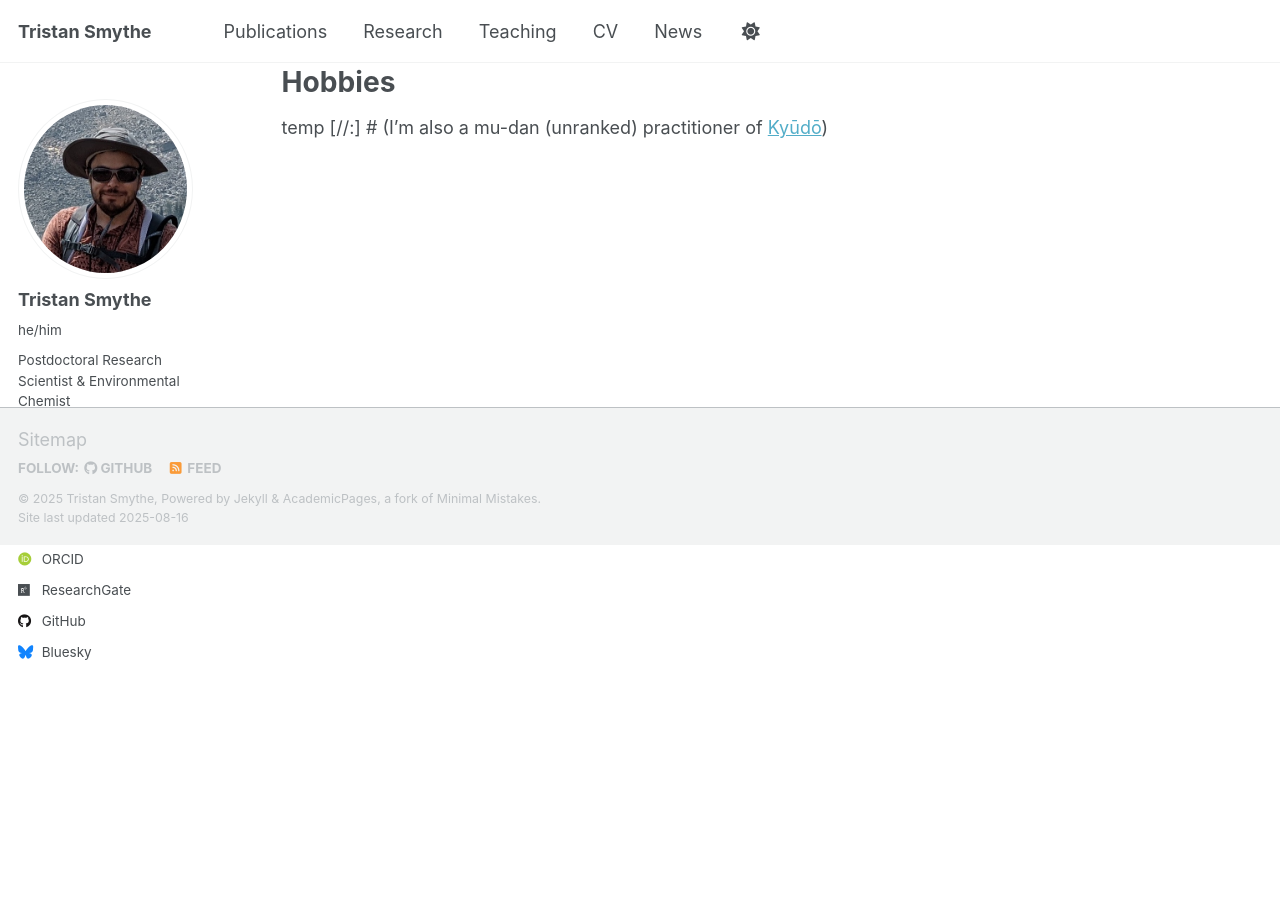
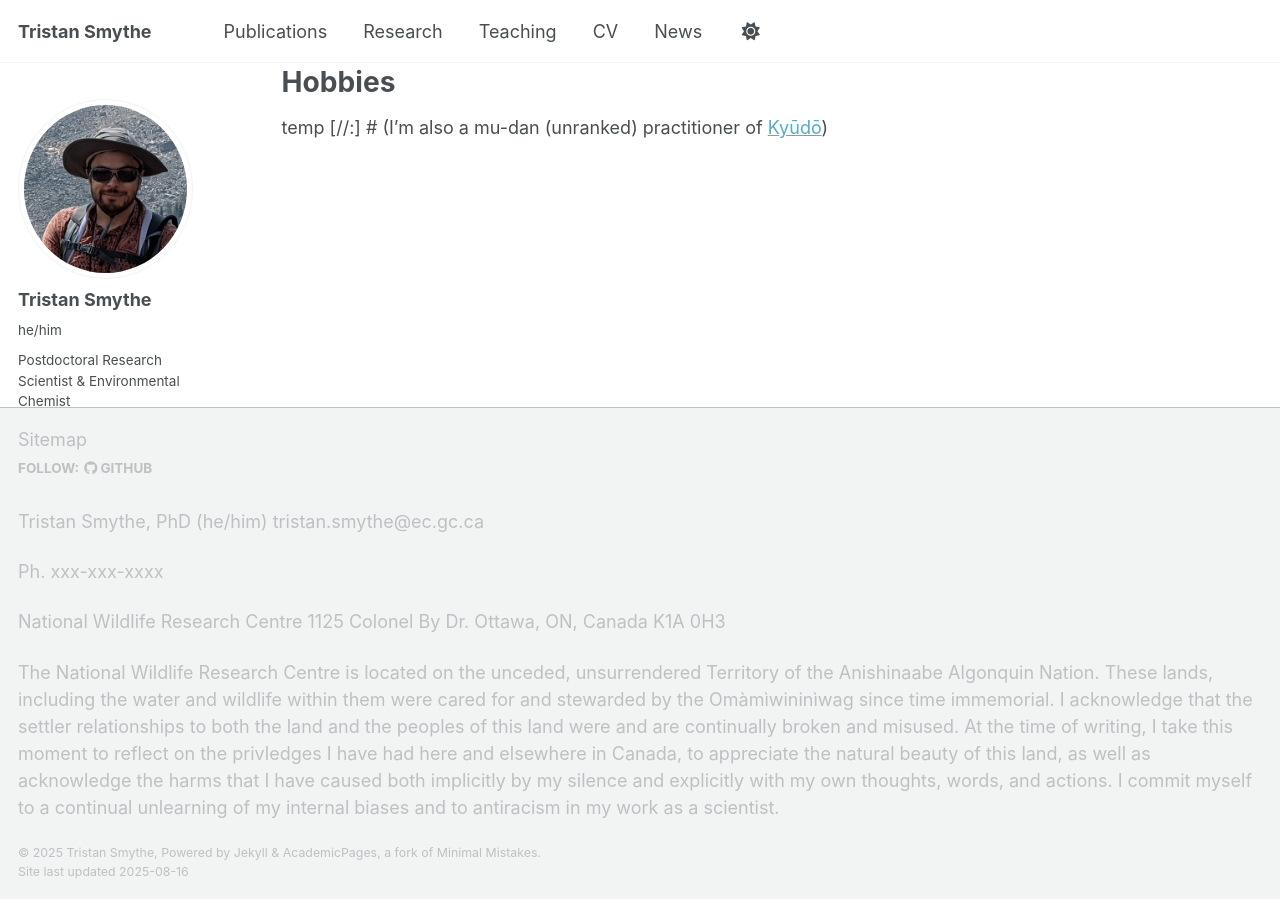
Before and after one commit to tristansmythe/tristansmythe.github.io, a Jekyll site: the page built from _pages/about.md, in a window 1280 px wide and 900 px high, scrolled down 1341 px. Built offline with Jekyll 4.4.1, drawn with Linux system fonts in a browser that asks for light colours; some web fonts are replaced; a script that is not in the unit is left out.

Commit message:
Update footer.html

```diff
--- a/_includes/footer.html
+++ b/_includes/footer.html
@@ -12,12 +12,20 @@
     {% if site.author.bitbucket %}
       <li><a href="http://bitbucket.org/{{ site.author.bitbucket }}"><i class="fab fa-bitbucket" aria-hidden="true"></i> Bitbucket</a></li>
     {% endif %}
-    {% if site.atom_feed.hide != true %}
-    <li><a href="{% if site.atom_feed.path %}{{ site.atom_feed.path }}{% else %}{{ base_path }}/feed.xml{% endif %}"><i class="fa fa-fw fa-rss-square" aria-hidden="true"></i> {{ site.data.ui-text[site.locale].feed_label | default: "Feed" }}</a></li>
-    {% endif %}
   </ul>
 </div>
 {% endif %}
+
+<div class="page__footer-details">
+  <p>Tristan Smythe, PhD (he/him)
+  <a href="tristan.smythe@ec.gc.ca">tristan.smythe@ec.gc.ca</a></p>
+  <p>Ph. xxx-xxx-xxxx</p>
+  <p>National Wildlife Research Centre
+  1125 Colonel By Dr.
+  Ottawa, ON, Canada
+  K1A 0H3</p>
+  <p>The National Wildlife Research Centre is located on the unceded, unsurrendered Territory of the Anishinaabe Algonquin Nation. These lands, including the water and wildlife within them were cared for and stewarded by the Omàmìwininìwag since time immemorial. I acknowledge that the settler relationships to both the land and the peoples of this land were and are continually broken and misused. At the time of writing, I take this moment to reflect on the privledges I have had here and elsewhere in Canada, to appreciate the natural beauty of this land, as well as acknowledge the harms that I have caused both implicitly by my silence and explicitly with my own thoughts, words, and actions. I commit myself to a continual unlearning of my internal biases and to antiracism in my work as a scientist.</p>
+</div>
 
 <div class="page__footer-copyright">
   &copy; {{ site.time | date: '%Y' }} {{ site.name | default: site.title }}, {{ site.data.ui-text[site.locale].powered_by | default: "Powered by" }} <a href="http://jekyllrb.com" rel="nofollow">Jekyll</a> &amp; <a href="https://github.com/academicpages/academicpages.github.io">AcademicPages</a>, a fork of <a href="https://mademistakes.com/work/minimal-mistakes-jekyll-theme/" rel="nofollow">Minimal Mistakes</a>.<br />
```
